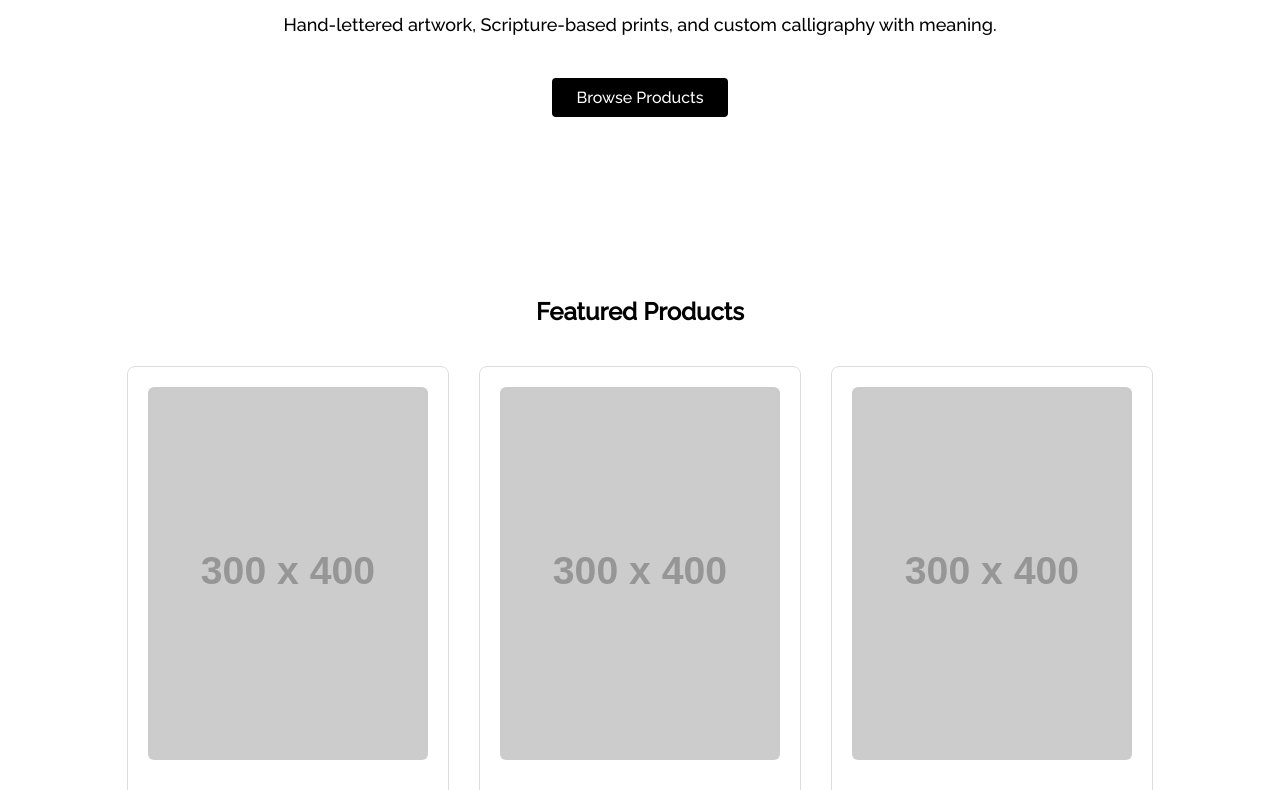
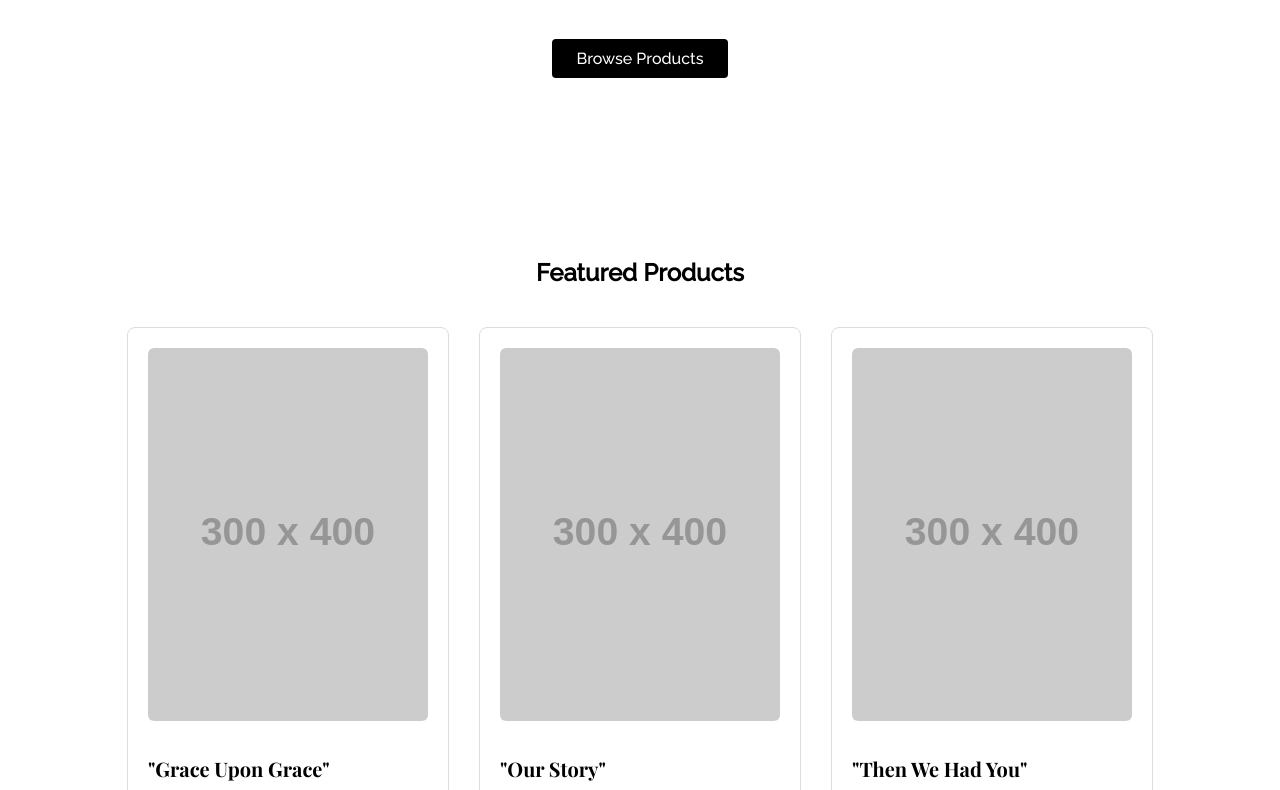
Before and after one commit to whenyouword/when-you-word, a plain HTML site: page index.html in a window 1280 px wide. Shown: the part 286-1076 px from the top of the page. Drawn offline with nearby package versions, Linux system fonts and the light colour scheme; placeholder pictures from the web are drawn by us.

Commit message:
Add files via upload

```diff
--- a/index.html
+++ b/index.html
@@ -21,7 +21,7 @@
 
   <section id="home" class="hero">
     <h1>Words you need when you need them.</h1>
-    <p>Hand-lettered artwork, Scripture-based prints, and custom calligraphy with meaning.</p>
+
     <a href="#shop" class="btn">Browse Products</a>
   </section>
 
```
